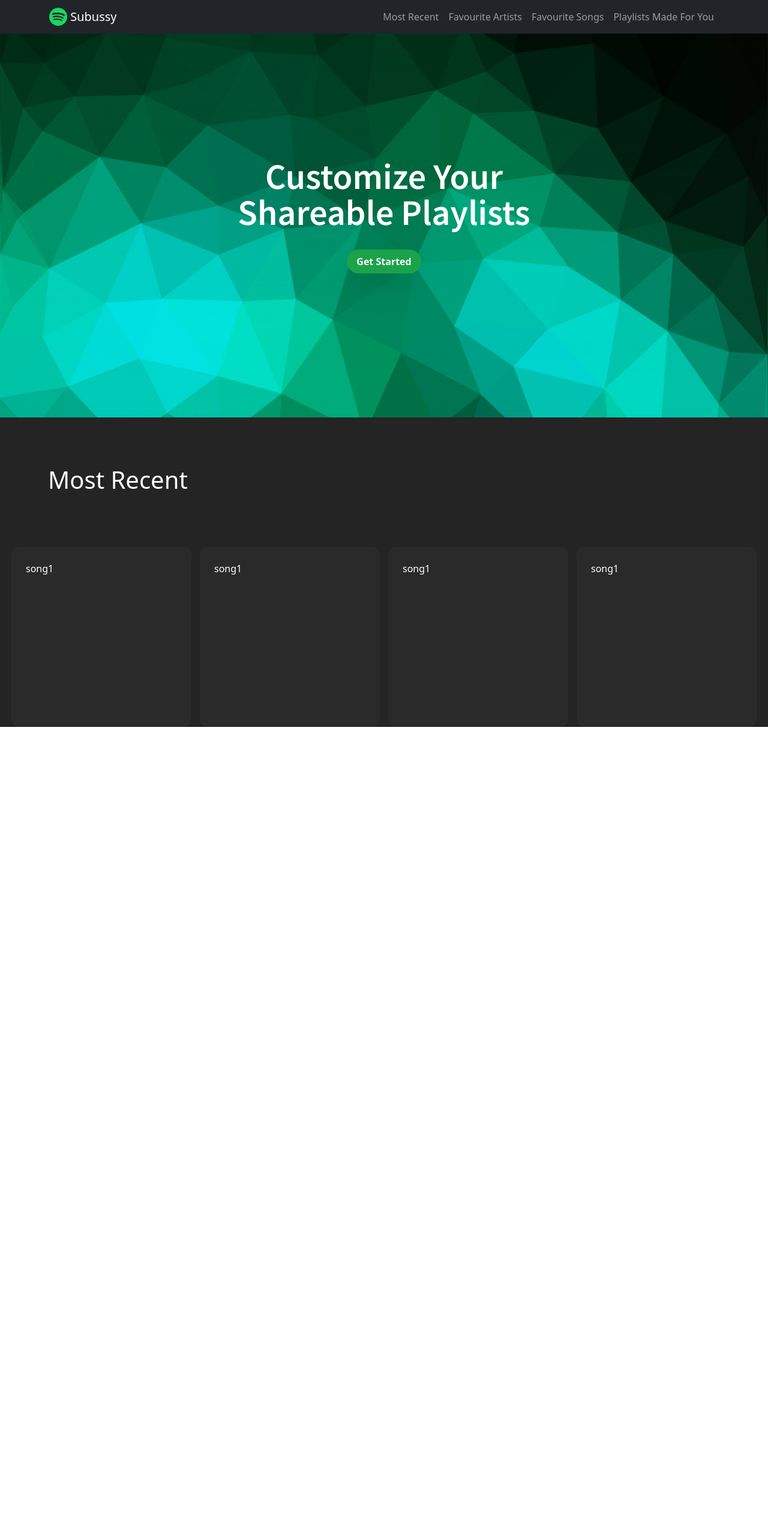
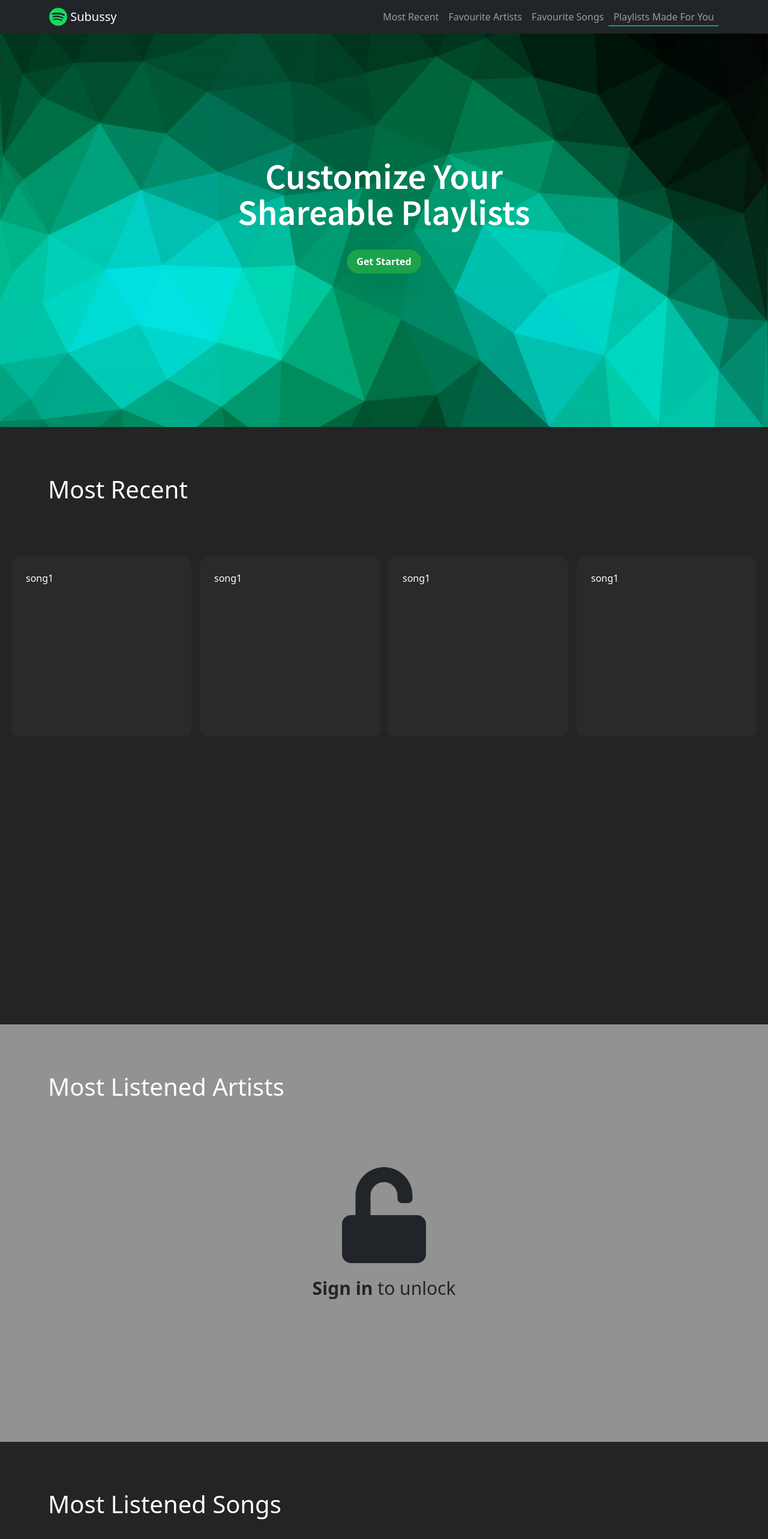
Before and after one commit to kaisic1224/hackathon-spotify, a Next.js app: page / in a window 1280 px wide. Shown: the top 2566 px of the page at 60% size. Before the commit the page ends 1212 px from the top, so only its background shows below. Built offline with nearby package versions, Linux system fonts and the light colour scheme; no server answers.

Commit message:
Add files via upload

```diff
--- /dev/null
+++ b/components/Locked.tsx
@@ -0,0 +1,22 @@
+import { FaUnlock } from "react-icons/fa";
+import { signIn } from "next-auth/react";
+
+const Locked = () => {
+  return (
+    <div className="absolute z-30 inset-0 bg-white bg-opacity-50 grid place-items-center">
+      <div className="flex flex-col items-center gap-4">
+        <FaUnlock className="w-40 h-40" />
+        <span className="text-3xl">
+          <strong
+            className="cursor-pointer hover:text-g-primary"
+            onClick={() => signIn()}
+          >
+            Sign in
+          </strong>{" "}
+          to unlock
+        </span>
+      </div>
+    </div>
+  );
+};
+export default Locked;
--- a/components/SNavbar.tsx
+++ b/components/SNavbar.tsx
@@ -8,33 +8,35 @@ const links = [
   ["Most Recent", "#most-recent"],
   ["Favourite Artists", "#most-listened-artists"],
   ["Favourite Songs", "#most-listened-songs"],
-  ["Playlists Made For You", "#customized-playlists"]
+  ["Playlists Made For You", "#customized-playlists"],
 ];
-const SNavbar = () => {
-  const path = useRouter().pathname;
+const SNavbar = ({ viewedSection }: { viewedSection: string }) => {
   return (
     <>
-      <Navbar bg='dark' variant='dark'>
-        <Container className='flex justify-between'>
-          <Navbar.Brand href='/'>
+      <Navbar fixed="top" bg="dark" variant="dark">
+        <Container className="flex justify-between">
+          <Navbar.Brand href="/">
             <img
-              alt=''
-              src='/photos/spotify-logo.png'
-              width='30'
-              height='30'
-              className='d-inline-block align-top'
+              alt=""
+              src="/photos/spotify-logo.png"
+              width="30"
+              height="30"
+              className="d-inline-block align-top"
             />{" "}
             Subussy
           </Navbar.Brand>
           <Nav>
+            <Nav.Link></Nav.Link>
+          </Nav>
+          <Nav>
             {links.map((ind) => {
               return (
-                <Nav.Link className='relative' key={ind[1]} href={ind[1]}>
+                <Nav.Link className="relative" key={ind[1]} href={ind[1]}>
                   {ind[0]}
-                  {path === ind[1] ? (
+                  {viewedSection === ind[0] ? (
                     <motion.div
-                      className='w-full absolute left-0 bottom-1 h-[2px] rounded-xl bg-g-primary'
-                      layoutId='underline'
+                      className="w-full absolute left-0 bottom-1 h-[2px] rounded-xl bg-g-primary"
+                      layoutId="underline"
                     />
                   ) : null}
                 </Nav.Link>
--- /dev/null
+++ b/lib/spotify.ts
@@ -0,0 +1,39 @@
+import { getToken } from "next-auth/jwt";
+
+const client_id = process.env.CLIENT_ID;
+const client_secret = process.env.CLIENT_SECRET;
+const basic = process.env.BASIC;
+const redirect_uri = "http://localhost:3000";
+const TOKEN_ENDPOINT = `https://accounts.spotify.com/api/token`;
+
+const scopes = [
+  "user-read-email",
+  "user-read-playback-state",
+  "user-read-currently-playing",
+  "user-read-recently-played"
+].join(",");
+
+const params = {
+  scope: scopes
+};
+
+const queryParamString = new URLSearchParams(params);
+const LOGIN_URL = `https://accounts.spotify.com/authorize?${queryParamString.toString()}`;
+
+const refreshToken = async (refresh_token: string) => {
+  const response = await fetch(TOKEN_ENDPOINT, {
+    method: "POST",
+    headers: {
+      Authorization: `Basic ${basic}`,
+      "Content-Type": "application/x-www-form-urlencoded"
+    },
+    body: new URLSearchParams({
+      grant_type: "refresh_token",
+      refresh_token
+    })
+  });
+
+  return response.json();
+};
+
+export { LOGIN_URL, refreshToken, basic };
--- a/pages/api/auth/[...nextauth].ts
+++ b/pages/api/auth/[...nextauth].ts
@@ -1,15 +1,61 @@
-import NextAuth from "next-auth";
+import NextAuth, { User } from "next-auth";
 import SpotifyProvider from "next-auth/providers/spotify";
+import { LOGIN_URL } from "../../../lib/spotify";
+
+const basic = process.env.BASIC;
+
+const refreshToken = async (refresh_token: string) => {
+  const res = await fetch("https://accounts.spotify.com/api/token", {
+    method: "POST",
+    headers: {
+      Authorization: `Basic ${basic}`,
+      "Content-Type": "application/x-www-form-urlencoded"
+    },
+    body: new URLSearchParams({
+      grant_type: "refresh_token",
+      refresh_token: refresh_token
+    })
+  });
+  const data = await res.json();
+  return data;
+};
 
 export default NextAuth({
   providers: [
     SpotifyProvider({
       clientId: process.env.CLIENT_ID!,
       clientSecret: process.env.CLIENT_SECRET!,
-    }),
+      authorization: LOGIN_URL
+    })
   ],
   secret: process.env.NEXTAUTH_SECRET,
   pages: {
-    signIn: "/signin",
+    signIn: "/signin"
   },
+  jwt: {
+    secret: process.env.NEXTAUTH_SECRET
+  },
+  callbacks: {
+    async jwt({ token, account }) {
+      if (account) {
+        token.accessToken = account.access_token;
+        token.refreshToken = account.refresh_token;
+        token.username = account.providerAccountId;
+        token.accessTokenExpires = account?.expires_at! * 1000;
+      }
+      if (Date.now() < (token.accessTokenExpires as number)) {
+        const data = refreshToken(token.refreshToken as string);
+        return data;
+      }
+
+      return token;
+    },
+    async session({ token, session }) {
+      session.accessToken = token.accessToken;
+      session.refresh_token = token.refreshToken;
+      session.accessTokenExpires = token.accessTokenExpires;
+      session.user = token.user as User;
+      return session;
+    }
+  }
 });
--- /dev/null
+++ b/pages/api/getToken.ts
@@ -0,0 +1,10 @@
+import { getToken } from "next-auth/jwt";
+import type { NextApiRequest, NextApiResponse } from "next";
+
+const secret = process.env.NEXTAUTH_SECRET!;
+
+export default async (req: NextApiRequest, res: NextApiResponse) => {
+  const token = await getToken({ req, secret });
+  console.log("JSON Web Token", JSON.stringify(token, null, 2));
+  res.end();
+};
--- a/pages/index.tsx
+++ b/pages/index.tsx
@@ -1,11 +1,15 @@
-import type { GetStaticProps, NextPage } from "next";
+import type { NextPage, GetStaticProps } from "next";
 import Head from "next/head";
 import SNavbar from "../components/SNavbar";
-import { signIn, useSession } from "next-auth/react";
+import { signIn, signOut, useSession } from "next-auth/react";
 import { motion } from "framer-motion";
 import Image from "next/image";
 import Card from "../components/Card";
-import { useState } from "react";
+import { useInView, InView } from "react-intersection-observer";
+import { useState, useEffect } from "react";
+import Locked from "../components/Locked";
+import { useRouter } from "next/router";
+import { basic } from "../lib/spotify";
 
 const staggerFadeUp = {
   show: {
@@ -17,15 +21,39 @@ const staggerFadeUp = {
 
 const Home: NextPage = () => {
   const { data: session } = useSession();
-  const [isVisible, setIsVisible] = useState();
+  const router = useRouter();
+  const [sectName, setName] = useState<string>();
+  const handleView = (name: string) => {
+    setName(name);
+  };
+  const [ref, inView, entry] = useInView();
+  const [ref2, inView2, entry2] = useInView();
+  const [ref3, inView3, entry3] = useInView();
+  const [ref4, inView4, entry4] = useInView();
+
+  useEffect(() => {
+    if (entry?.isIntersecting) {
+      handleView("Most Recent");
+    }
+    if (entry2?.isIntersecting) {
+      handleView("Favourite Artists");
+    }
+    if (entry3?.isIntersecting) {
+      handleView("Favourite Songs");
+    }
+    if (entry4?.isIntersecting) {
+      handleView("Playlists Made For You");
+    }
+  }, [inView, inView2, inView3, inView4]);
+
   return (
     <>
-      <SNavbar />
+      <SNavbar viewedSection={sectName!} />
       <Head>
         <title>SubWoofer | Home</title>
       </Head>
       <main>
-        <section className='min-h-[80vh]'>
+        <section className='min-h-[89vh]'>
           <img
             className='-z-50 absolute aspect-video h-screen w-full -translate-y-15'
             src='/photos/heroimage.jpg'
@@ -39,18 +67,31 @@ const Home: NextPage = () => {
             <motion.h1 className='mx-auto mt-8 font-src-pro font-semibold text-6xl max-w-[24ch] text-center text-white'>
               Customize Your Shareable Playlists
             </motion.h1>
+            {session?.user ? (
+              <motion.div className='text-white font-src-pro font-bold text-xl'>
+                Welcome Back, {session?.user.name}!
+                <motion.button
+                  className='bg-g-primary text-lg text-white font-semibold p-[.5em] px-[1em] rounded-3xl shadow-2xl hover:bg-[#1ed760] transition-colors mt-4 ml-6'
+                  whileHover={{ scale: 1.05 }}
+                  whileTap={{ scale: 0.95 }}
+                  onClick={() => signOut()}
+                >
+                  Not you? Log Out
+                </motion.button>
+              </motion.div>
+            ) : (
               <motion.button
                 className='bg-g-primary text-white font-semibold p-[.5em] px-[1em] rounded-3xl shadow-2xl hover:bg-[#1ed760] transition-colors mt-4'
-              whileHover={{ scale: 1.1 }}
-              whileTap={{ scale: 0.9 }}
+                whileHover={{ scale: 1.05 }}
+                whileTap={{ scale: 0.95 }}
                 onClick={() => signIn()}
               >
                 Get Started
               </motion.button>
+            )}
           </motion.div>
         </section>
-
-        <section className='bg-card-base overflow-hidden' id='most-recent'>
+        <section className='bg-card-base' id='most-recent' ref={ref}>
           <motion.h1 className='ml-20 relative py-20 text-white'>
             Most Recent
           </motion.h1>
@@ -59,18 +100,61 @@ const Home: NextPage = () => {
             initial='hidden'
             whileInView='show'
             viewport={{ once: true }}
-            className='grid grid-cols-4 gap-6 justify-items-center px-4'
+            className='grid grid-cols-4 gap-6 justify-items-center px-4 overflow-hidden'
           >
             <Card strung={"song1"} />
             <Card strung={"song1"} />
             <Card strung={"song1"} />
             <Card strung={"song1"} />
           </motion.div>
+          <div className='py-60'></div>
         </section>
-
-        <section id='most-listened-artists'></section>
-        <section id='most-listened-songs'></section>
-        <section id='customized-playlists'></section>
+        <section
+          className='bg-card-base relative'
+          id='most-listened-artists'
+          ref={ref2}
+        >
+          <motion.h1 className='ml-20 py-20 text-white'>
+            Most Listened Artists
+          </motion.h1>
+          {session?.user ? null : <Locked />}
+          <div className='py-60'></div>
+        </section>
+        <section className='bg-card-base' id='most-listened-songs' ref={ref3}>
+          <motion.h1 className='ml-20 relative py-20 text-white'>
+            Most Listened Songs
+          </motion.h1>
+          <div className='py-60'></div>
+        </section>
+        <section className='bg-card-base' id='customized-playlists' ref={ref4}>
+          <motion.h1 className='ml-20 relative py-20 text-white'>
+            Customized Playlists
+          </motion.h1>
+          <div className='py-60'></div>
+        </section>
+        <div
+          onClick={async () => {
+            const code = router.query.code;
+            const res = await fetch("https://accounts.spotify.com/api/token", {
+              method: "POST",
+              headers: {
+                Authorization: `Basic ${basic}`,
+                "Content-Type": "application/x-www-form-urlencoded"
+              },
+              body: new URLSearchParams({
+                grant_type: "authorization_code",
+                code: code! as string,
+                redirect_uri: "http://localhost:3000"
+              })
+            });
+            const data = await res.json();
+            console.log(data);
+            const res2 = await fetch("/api/topTracks");
+            console.log(await res2.json());
+          }}
+        >
+          i am jesus
+        </div>
       </main>
     </>
   );
@@ -78,8 +162,8 @@ const Home: NextPage = () => {
 
 export default Home;
 
-// export const getStaticProps: GetStaticProps = async () => {
-//   return {
-//     props: {}
-//   };
-// };
+export const getStaticProps: GetStaticProps = async () => {
+  return {
+    props: {}
+  };
+};
--- a/pages/signin.tsx
+++ b/pages/signin.tsx
@@ -9,15 +9,15 @@ const signin = () => {
         <title>Sign In | Subussy</title>
       </Head>
 
-      <div className="bg-card-base text-center h-screen">
-        <h1 className="text-5xl text-white text-center pt-40">
+      <div className='bg-card-base text-center h-screen'>
+        <h1 className='text-5xl text-white text-center pt-40'>
           Welcome! Login to your spotify to see your statistics!
         </h1>
 
         <motion.button
           whileHover={{ scale: 1.1 }}
           whileTap={{ scale: 0.9 }}
-          className="text-white mt-20 shadow-2xl bg-g-primary p-3 rounded-xl hover:bg-[#1ed760]"
+          className='text-white mt-20 shadow-2xl bg-g-primary p-3 rounded-xl hover:bg-[#1ed760]'
           onClick={() => signIn("spotify", { callbackUrl: "/" })}
         >
           Sigussy In
```
Also changed, not shown: components/Card.tsx (+5 -5 lines), pages/api/getAuth.ts (added, +20 -0 lines), pages/api/hello.ts (+4 -5 lines), pages/api/topTracks.ts (added, +21 -0 lines). Lines whose indentation alone changed are shown as unchanged.
